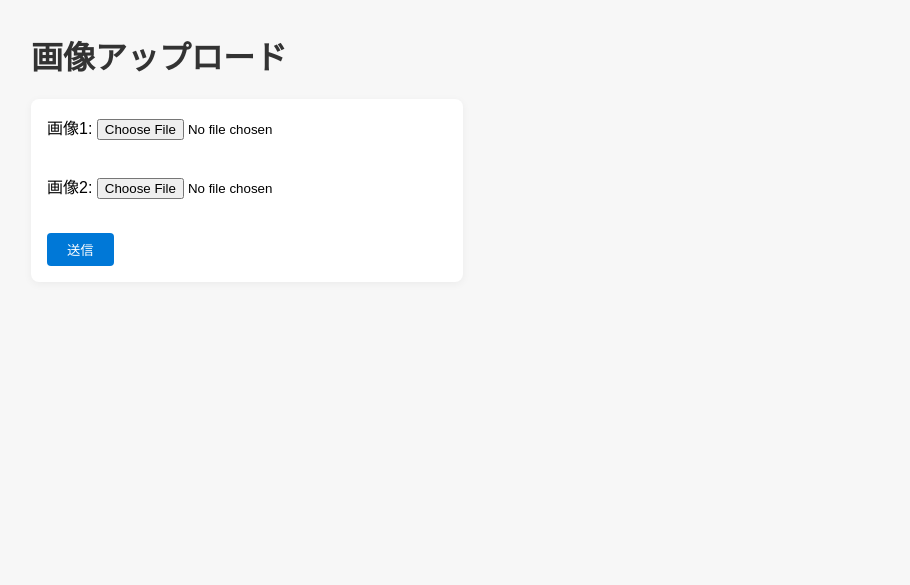
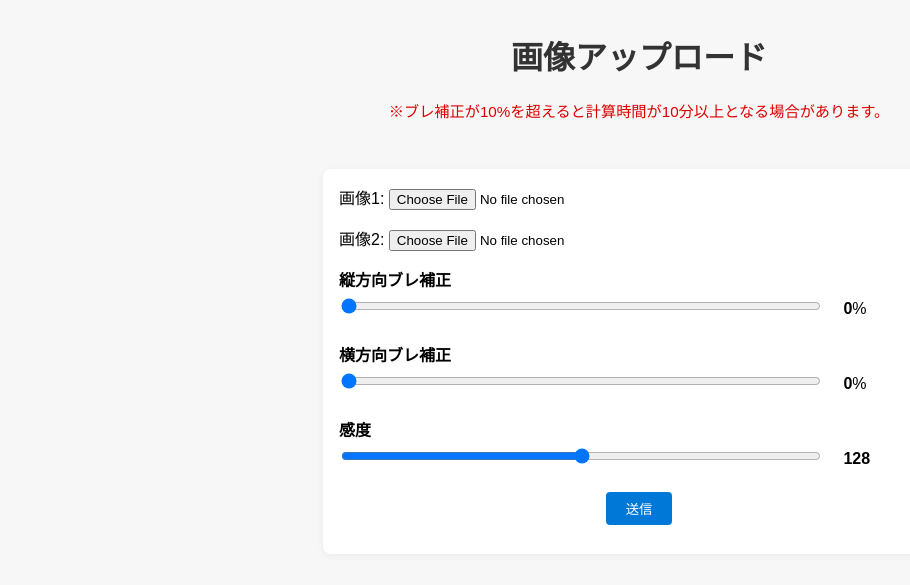
Before and after one commit to FuchigamiKoichi/machisaga, a FastAPI app: page / in a window 1280 px wide. Shown: the top 585 px of the page, without its empty margins (1-911 px from the left). Run offline with FastAPI, Linux system fonts and the light colour scheme.

Commit message:
一旦作成完了

```diff
--- a/pyproject.toml
+++ b/pyproject.toml
@@ -6,12 +6,14 @@ authors = [
     {name = "hitori51",email = "e235714@ie.u-ryukyu.ac.jp"}
 ]
 readme = "README.md"
-requires-python = ">=3.9"
+requires-python = ">=3.9,<3.10"
 dependencies = [
     "fastapi (>=0.115.13,<0.116.0)",
     "uvicorn (>=0.34.3,<0.35.0)",
     "jinja2 (>=3.1.6,<4.0.0)",
-    "python-multipart (>=0.0.20,<0.0.21)"
+    "python-multipart (>=0.0.20,<0.0.21)",
+    "numpy (>=1.26,<1.27)",
+    "opencv-python (>=4.11.0.86,<5.0.0.0)"
 ]
 
 [tool.poetry]
--- a/src/machisaga/main.py
+++ b/src/machisaga/main.py
@@ -3,17 +3,20 @@
 # コメントは日本語で記載
 
 from fastapi import FastAPI, Request, Form, UploadFile, File
-from fastapi.responses import HTMLResponse
+from fastapi.responses import HTMLResponse, FileResponse
 from fastapi.staticfiles import StaticFiles
 from fastapi.templating import Jinja2Templates
 from pathlib import Path
 import shutil
+from uuid import uuid4
+from .find import findDifference
 
 app = FastAPI()
 
 # テンプレートと静的ファイルの設定
 templates = Jinja2Templates(directory="templates")
 app.mount("/static", StaticFiles(directory="static"), name="static")
+app.mount("/uploaded", StaticFiles(directory="uploaded"), name="uploaded")
 
 UPLOAD_DIR = Path("uploaded")
 UPLOAD_DIR.mkdir(exist_ok=True)
@@ -24,11 +27,42 @@ def index(request: Request):
     return templates.TemplateResponse("index.html", {"request": request})
 
 @app.post("/upload", response_class=HTMLResponse)
-def upload(request: Request, file1: UploadFile = File(...), file2: UploadFile = File(...)):
-    # 画像ファイル2つを保存
-    for idx, file in enumerate([file1, file2], 1):
-        dest = UPLOAD_DIR / f"image{idx}_{file.filename}"
-        with dest.open("wb") as buffer:
-            shutil.copyfileobj(file.file, buffer)
-    msg = "画像2枚を受け付けました。"
-    return templates.TemplateResponse("index.html", {"request": request, "msg": msg})
+def upload(
+    request: Request,
+    file1: UploadFile = File(...),
+    file2: UploadFile = File(...),
+    v: int = Form(...),
+    h: int = Form(...),
+    t: int = Form(...)
+):
+    import cv2
+    import numpy as np
+    # スライダー値を0~1, 0~1, 0~255に変換
+    v_val = v / 100  # 縦方向ブレ補正（0~1）
+    h_val = h / 100  # 横方向ブレ補正（0~1）
+    t_val = t        # 感度（0~255）
+    # 画像ファイルを一時保存せず直接読み込み
+    file1.file.seek(0)
+    file2.file.seek(0)
+    img1_bytes = np.frombuffer(file1.file.read(), np.uint8)
+    img2_bytes = np.frombuffer(file2.file.read(), np.uint8)
+    img1 = cv2.imdecode(img1_bytes, cv2.IMREAD_COLOR)
+    img2 = cv2.imdecode(img2_bytes, cv2.IMREAD_COLOR)
+    result_img = findDifference(img1=img1, img2=img2, v=v_val, h=h_val, t=t_val)
+    # サイズを揃える（小さい方に合わせる）
+    h_min = min(img1.shape[0], img2.shape[0])
+    w_min = min(img1.shape[1], img2.shape[1])
+    img1 = img1[:h_min, :w_min]
+    img2 = img2[:h_min, :w_min]
+    # 半分に分割
+    w_half = w_min // 2
+    left = img1[:, :w_half]
+    right = img2[:, w_half:]
+    # 新しい画像を生成
+    new_img = np.concatenate([left, right], axis=1)
+    unique_name = f"merged_{uuid4().hex}.png"
+    out_path = UPLOAD_DIR / unique_name
+    cv2.imwrite(str(out_path), result_img)
+    msg = f"計算が完了しました。縦方向ブレ補正: {v_val*100}, 横方向ブレ補正: {h_val*100}, 感度: {t_val}"
+    # 画像を画面に表示
+    return templates.TemplateResponse("index.html", {"request": request, "msg": msg, "merged_img": f"/uploaded/{unique_name}"})
--- a/static/style.css
+++ b/static/style.css
@@ -3,20 +3,33 @@ body {
     font-family: sans-serif;
     background: #f7f7f7;
     margin: 2em;
+    text-align: center; /* 画面中央寄せ */
 }
 h1 {
     color: #333;
+    text-align: center; /* タイトル中央寄せ */
 }
 form {
     background: #fff;
     padding: 1em;
     border-radius: 8px;
     box-shadow: 0 2px 8px rgba(0,0,0,0.05);
-    max-width: 400px;
+    max-width: 500px; /* 入力欄を広く */
+    margin: 2em auto; /* フォーム中央寄せ */
+    display: flex;
+    flex-direction: column;
+    align-items: center;
 }
 label {
     display: block;
     margin-bottom: 1em;
+    width: 90%;
+    text-align: left;
+}
+input[type="file"],
+input[type="range"] {
+    width: 100%;
+    box-sizing: border-box;
 }
 button {
     padding: 0.5em 1.5em;
@@ -25,6 +38,7 @@ button {
     border: none;
     border-radius: 4px;
     cursor: pointer;
+    margin-top: 1em;
 }
 button:hover {
     background: #005fa3;
--- a/templates/index.html
+++ b/templates/index.html
@@ -5,14 +5,61 @@
     <meta charset="UTF-8">
     <title>画像アップロード</title>
     <link rel="stylesheet" href="/static/style.css">
+    <style>
+      body { text-align: center; }
+      form {
+        display: inline-block;
+        text-align: left;
+        width: 80vw;
+        max-width: 600px;
+        min-width: 300px;
+      }
+      .slider-value { margin-left: 1em; font-weight: bold; }
+      label { display: block; margin-bottom: 1em; width: 100%; }
+      .slider-label { font-weight: bold; margin-bottom: 0.2em; display: block; }
+      .slider-container { margin-bottom: 1.5em; }
+      input[type="file"], input[type="range"] {
+        width: 80%;
+        margin-top: 0.3em;
+      }
+      button { display: block; margin: 1em auto; }
+      h1, h2 { text-align: center; }
+      .warn { color: #d00; font-size: 0.95em; margin-bottom: 1em; }
+    </style>
 </head>
 <body>
     <h1>画像アップロード</h1>
+    <div class="warn">※ブレ補正が10%を超えると計算時間が10分以上となる場合があります。</div>
     {% if msg %}<p style="color:green">{{ msg }}</p>{% endif %}
     <form action="/upload" method="post" enctype="multipart/form-data">
-        <label>画像1: <input type="file" name="file1" accept="image/*" required></label><br>
-        <label>画像2: <input type="file" name="file2" accept="image/*" required></label><br>
+        <label>画像1: <input type="file" name="file1" accept="image/*" required></label>
+        <label>画像2: <input type="file" name="file2" accept="image/*" required></label>
+        <div class="slider-container">
+          <span class="slider-label">縦方向ブレ補正</span>
+          <input type="range" name="v" min="0" max="100" step="1" value="0" oninput="v_val.textContent=this.value">
+          <span class="slider-value" id="v_val">0</span>%
+        </div>
+        <div class="slider-container">
+          <span class="slider-label">横方向ブレ補正</span>
+          <input type="range" name="h" min="0" max="100" step="1" value="0" oninput="h_val.textContent=this.value">
+          <span class="slider-value" id="h_val">0</span>%
+        </div>
+        <div class="slider-container">
+          <span class="slider-label">感度</span>
+          <input type="range" name="t" min="0" max="255" step="1" value="128" oninput="t_val.textContent=this.value">
+          <span class="slider-value" id="t_val">128</span>
+        </div>
         <button type="submit">送信</button>
     </form>
+    {% if merged_img %}
+      <h2>合成画像</h2>
+      <img src="{{ merged_img }}" alt="結果" style="max-width:400px; border:1px solid #ccc;">
+    {% endif %}
+    <script>
+      // ページロード時に初期値を表示
+      v_val.textContent = document.querySelector('input[name="v"]').value;
+      h_val.textContent = document.querySelector('input[name="h"]').value;
+      t_val.textContent = document.querySelector('input[name="t"]').value;
+    </script>
 </body>
 </html>
```
Also changed, not shown: main.py (deleted, +0 -34 lines), src/machisaga/find.py (added, +91 -0 lines), uploaded/image1_data1.png (deleted), uploaded/image2_data2.png (deleted), uploaded/merged_4665fe06607d4a25a843440949380d5c.png (added), uploaded/merged_5dccb71795fc471ca9919fa9e9c6bafd.png (added), uploaded/merged_bd65bdc1631f4a36a4729b08ca0a99e5.png (added), 1 other file.
